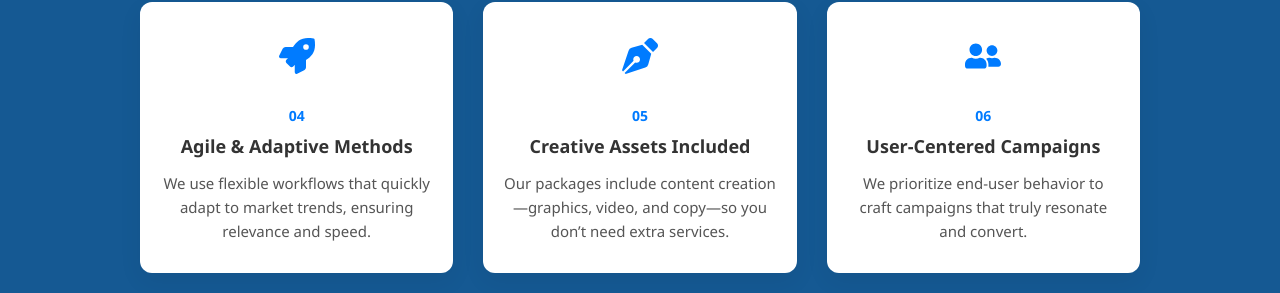
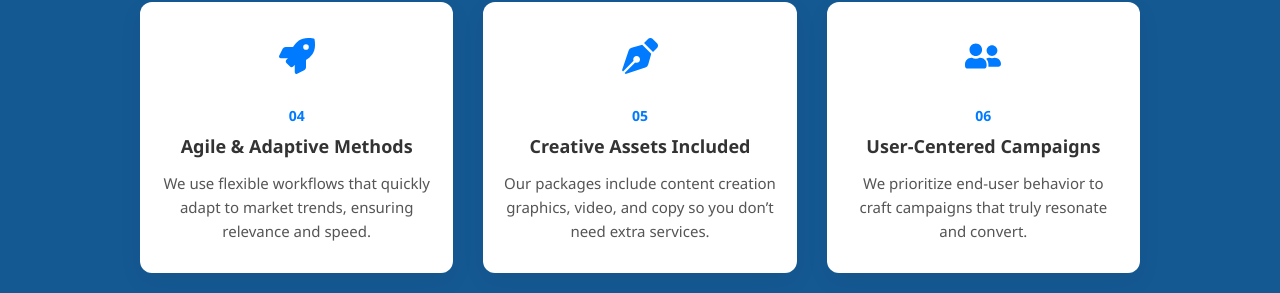
Before and after one commit to KudzaiNicholasTivatye/Creative-Journey, a React (Vite) app: page /About in a window 1280 px wide. Shown: the part 1941-2234 px from the top of the page. Built offline with nearby package versions, Linux system fonts and the light colour scheme.

Commit message:
first commit

```diff
--- a/package.json
+++ b/package.json
@@ -11,6 +11,7 @@
   },
   "dependencies": {
     "@fortawesome/fontawesome-free": "^6.7.2",
+    "lucide-react": "^0.541.0",
     "react": "^19.1.0",
     "react-dom": "^19.1.0",
     "react-icons": "^5.5.0",
--- a/src/components/AboutUs.jsx
+++ b/src/components/AboutUs.jsx
@@ -94,7 +94,7 @@ const AboutUs = () => {
     number: '05',
     icon: <FaPenNib />,
     title: 'Creative Assets Included',
-    description: 'Our packages include content creation—graphics, video, and copy—so you don’t need extra services.',
+    description: 'Our packages include content creation graphics, video, and copy so you don’t need extra services.',
   },
   {
     number: '06',
--- a/src/components/Homepage.css
+++ b/src/components/Homepage.css
@@ -528,7 +528,6 @@ section h2 {
 .contact-section {
   padding: 60px 20px;
   background: #f8f9fc;
-  display: flex;
   justify-content: center;
 }
 
```
Also changed, not shown: 1 other file (tests, documents, lock files or other folders).
